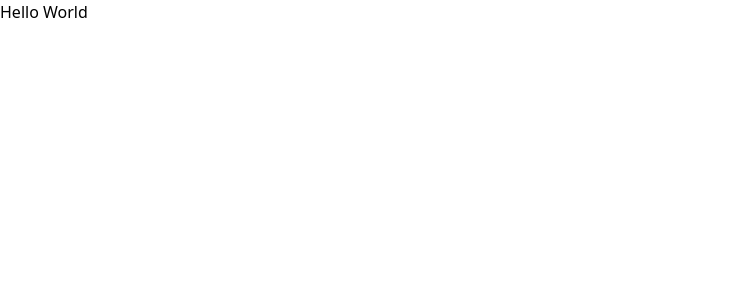
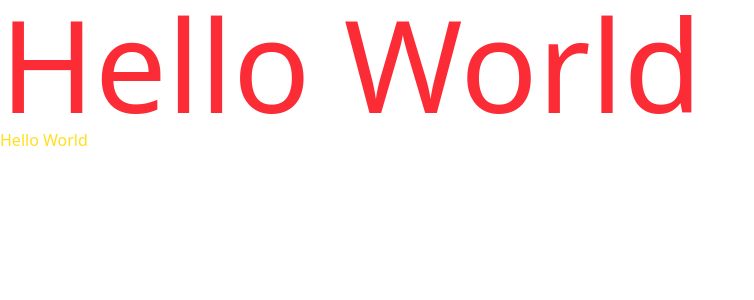
Before and after one commit to AunSyedShah/mern_202302, a React (Vite) app: page / in a window 1280 px wide. Shown: the top 300 px of the page, without its empty margins (0-754 px from the left). Built offline with nearby package versions, Linux system fonts and the light colour scheme.

Commit message:
add a class

```diff
--- a/src/App.jsx
+++ b/src/App.jsx
@@ -1,7 +1,8 @@
 export default function App(){
   return(
     <div>
-      <h1 className="">Hello World</h1>
+      <h1 className="text-9xl text-red-500">Hello World</h1>
+      <button className="text-yellow-300">Hello World</button>
     </div>
   )
 }
```
